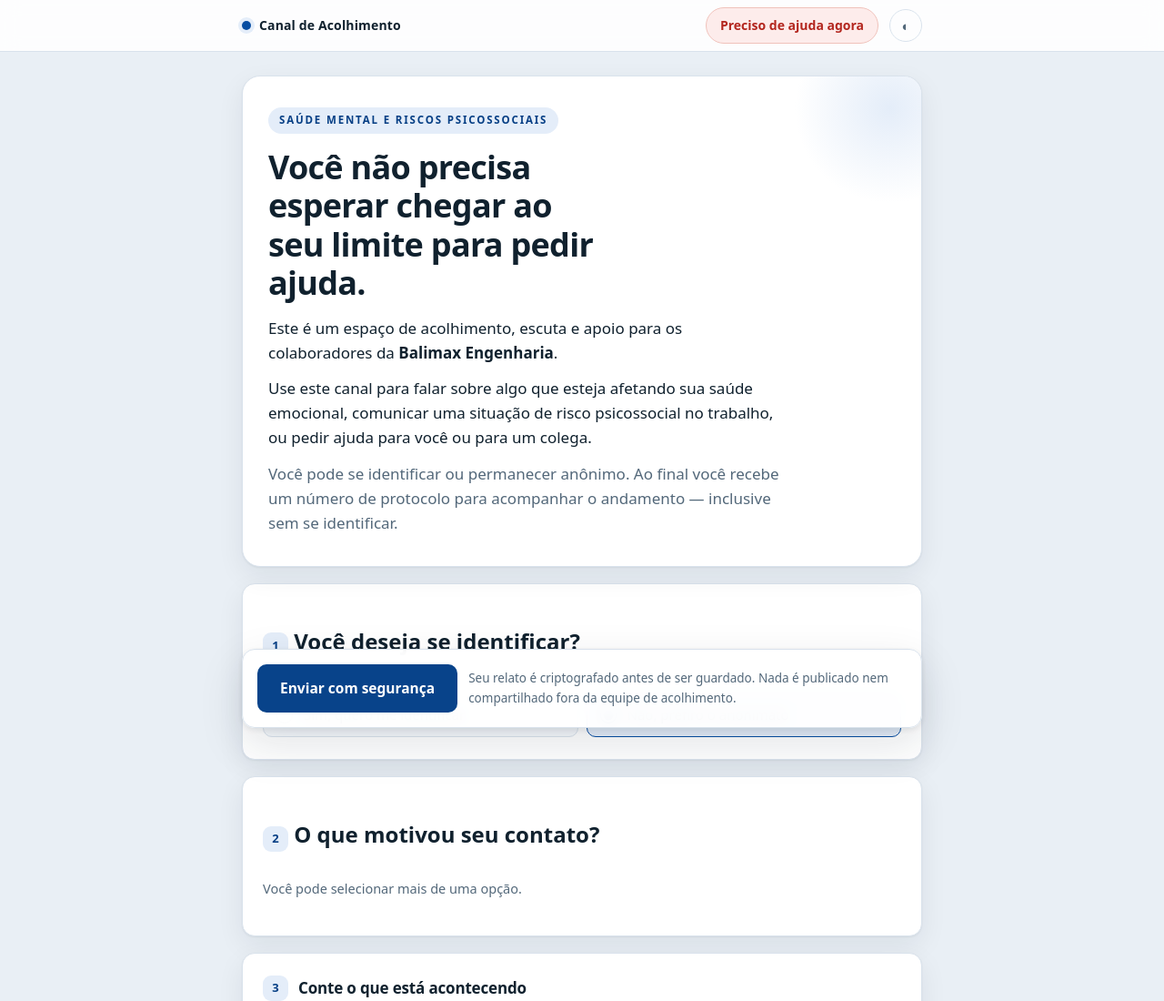
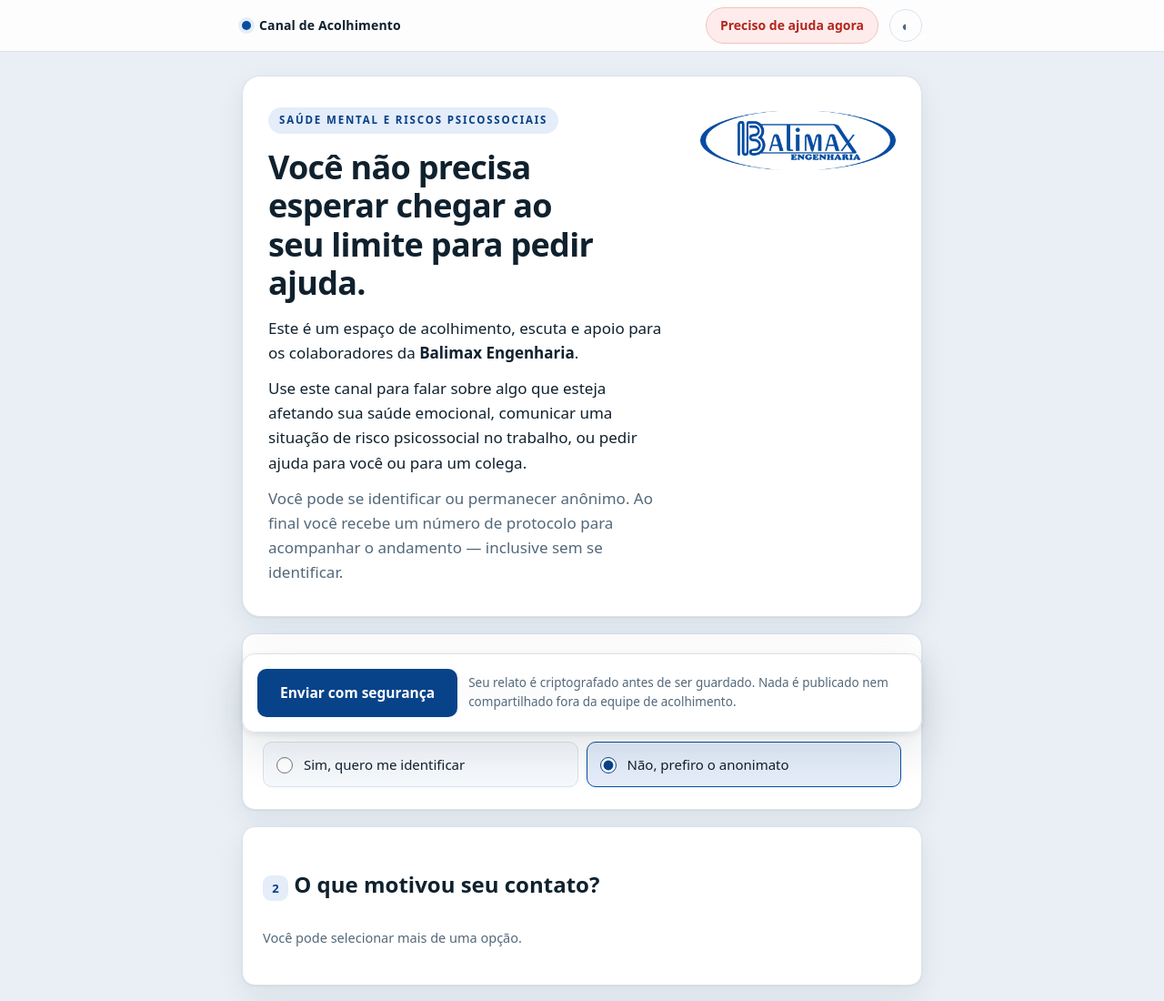
Before and after one commit to treze13102/acolhimentobalimax, a website: page public/index.html in a window 1280 px wide. Shown: the top 1100 px of the page at 91% size. Drawn offline with Linux system fonts and the light colour scheme; no server answers.

Commit message:
Adiciona a logomarca da Balimax à capa das páginas públicas
Capa passa a ter duas colunas: texto à esquerda e marca à direita. Em
telas estreitas a marca vai para o topo, acima do título.

A imagem original (2000px, 121 KB) foi reduzida para 720px e 31 KB — é
a primeira coisa a carregar numa página que muitas vezes será aberta
pelo celular, em obra, com rede ruim. O arquivo original fica em
marca/ para futuras exportações, fora da pasta servida.

No tema escuro a marca é convertida em branco sólido por filtro: o azul
institucional desapareceria sobre o fundo petróleo.

Co-Authored-By: Claude Opus 5 <noreply@anthropic.com>

```diff
--- a/dev.js
+++ b/dev.js
@@ -20,6 +20,9 @@ const TIPOS = {
   '.js': 'text/javascript; charset=utf-8',
   '.svg': 'image/svg+xml',
   '.png': 'image/png',
+  '.webp': 'image/webp',
+  '.jpg': 'image/jpeg',
+  '.jpeg': 'image/jpeg',
   '.ico': 'image/x-icon',
 };
 
--- a/public/css/base.css
+++ b/public/css/base.css
@@ -186,11 +186,40 @@ a { color: var(--focus); }
   position: relative;
   overflow: hidden;
 }
-.capa::after {
-  content: ""; position: absolute; top: -70px; right: -70px;
-  width: 210px; height: 210px; border-radius: 50%;
-  background: radial-gradient(circle, var(--accent-soft), transparent 70%);
-  pointer-events: none;
+/* Duas colunas: texto e logomarca. A marca some do fluxo em telas estreitas
+   e vai para o topo, antes do título. */
+.capa {
+  display: grid;
+  grid-template-columns: minmax(0, 1fr) auto;
+  gap: 24px 32px;
+  align-items: start;
+}
+/* A logomarca vem antes no HTML para ficar no topo em telas estreitas; no
+   grid de duas colunas ela é posicionada à direita de forma explícita. */
+.capa-texto { min-width: 0; grid-column: 1; grid-row: 1; }
+
+.capa-logo {
+  grid-column: 2;
+  grid-row: 1;
+  width: clamp(150px, 19vw, 215px);
+  height: auto;
+  justify-self: end;
+  margin-top: 4px;
+}
+
+/* A marca é azul escuro: sobre o fundo petróleo do tema escuro ela sumiria.
+   O filtro a converte em branco sólido — a versão monocromática usual de
+   marca sobre fundo escuro. Se a Balimax tiver um arquivo oficial em branco,
+   basta trocar a imagem e remover este filtro. */
+@media (prefers-color-scheme: dark) {
+  :root:not([data-tema="claro"]) .capa-logo { filter: brightness(0) invert(1); }
+}
+:root[data-tema="escuro"] .capa-logo { filter: brightness(0) invert(1); }
+
+@media (max-width: 660px) {
+  .capa { grid-template-columns: 1fr; gap: 18px; }
+  .capa-logo { grid-column: 1; grid-row: 1; justify-self: start; width: 160px; margin: 0; }
+  .capa-texto { grid-column: 1; grid-row: 2; }
 }
 .selo {
   display: inline-block; font-size: 11.5px; font-weight: 700;
--- a/public/index.html
+++ b/public/index.html
@@ -23,11 +23,15 @@
 <main class="container" id="conteudo">
 
   <header class="capa">
-    <span class="selo">Saúde mental e riscos psicossociais</span>
-    <h1>Você não precisa esperar chegar ao seu limite para pedir ajuda.</h1>
-    <p class="intro">Este é um espaço de acolhimento, escuta e apoio para os colaboradores da <strong id="empresa">Balimax Engenharia</strong>.</p>
-    <p class="intro">Use este canal para falar sobre algo que esteja afetando sua saúde emocional, comunicar uma situação de risco psicossocial no trabalho, ou pedir ajuda para você ou para um colega.</p>
-    <p class="intro discreto">Você pode se identificar ou permanecer anônimo. Ao final você recebe um número de protocolo para acompanhar o andamento — inclusive sem se identificar.</p>
+    <img class="capa-logo" src="/img/balimax.webp" width="720" height="218"
+         alt="Balimax Engenharia" fetchpriority="high">
+    <div class="capa-texto">
+      <span class="selo">Saúde mental e riscos psicossociais</span>
+      <h1>Você não precisa esperar chegar ao seu limite para pedir ajuda.</h1>
+      <p class="intro">Este é um espaço de acolhimento, escuta e apoio para os colaboradores da <strong id="empresa">Balimax Engenharia</strong>.</p>
+      <p class="intro">Use este canal para falar sobre algo que esteja afetando sua saúde emocional, comunicar uma situação de risco psicossocial no trabalho, ou pedir ajuda para você ou para um colega.</p>
+      <p class="intro discreto">Você pode se identificar ou permanecer anônimo. Ao final você recebe um número de protocolo para acompanhar o andamento — inclusive sem se identificar.</p>
+    </div>
   </header>
 
   <!-- ===================== FORMULÁRIO ===================== -->
```
Also changed, not shown: public/protocolo.html (+6 -3 lines), marca/balimax-original.webp (added), public/img/balimax.webp (added).
